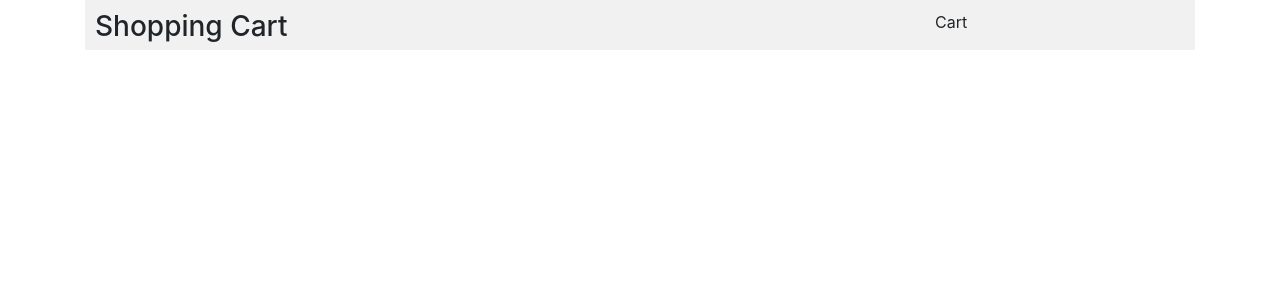
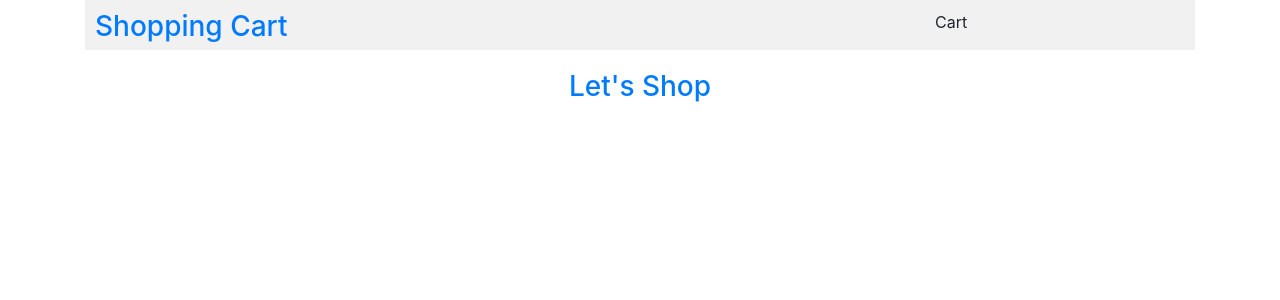
Before and after one commit to mohitzim/assignment, a React (Create React App) app: page / in a window 1280 px wide. Shown: the top 300 px of the page. Built offline with nearby package versions, Linux system fonts and the light colour scheme.

Commit message:
navlink added

```diff
--- a/src/App.js
+++ b/src/App.js
@@ -1,9 +1,10 @@
 import logo from './logo.svg';
 import Header from './Header/Header.component'
+import Banner from './Banner/Banner.component'
 import ProductListing from './ProductListing/ProductListing.component'
 import ProductDetail from './ProductDetail/ProductDetail.component'
 import './App.css';
-import {BrowserRouter as Router, Route} from 'react-router-dom'
+import {BrowserRouter as Router, NavLink, Route} from 'react-router-dom'
 
 function App() {
   return (
@@ -14,6 +15,7 @@ function App() {
           {/* <ProductListing></ProductListing> */}
         </header>
 
+        <Route exact path="/" component={Banner} />
         <Route exact path="/products" component={ProductListing} />
         <Route path="/product/:id" component={ProductDetail} />
       </div>
--- /dev/null
+++ b/src/Banner/Banner.component.js
@@ -0,0 +1,20 @@
+import React, {Component} from 'react';
+import {NavLink} from 'react-router-dom'
+
+class Banner extends Component {
+
+    render() {
+        return(
+            <div>
+              <NavLink to="/products">
+                <div style={{textAlign: 'center', paddingTop:'20px'}}>
+                  <h3>Let's Shop</h3>
+                </div>
+              </NavLink>
+            </div>
+          )
+    }
+
+  }
+
+  export default Banner;
--- a/src/Header/Header.component.js
+++ b/src/Header/Header.component.js
@@ -17,7 +17,9 @@ class Header extends Component {
             <div style={Styles.header}>
               <div class="row">
                 <div class="col-9">
-                  <h3>Shopping Cart</h3>
+                  <h3>
+                    <NavLink to="/">Shopping Cart</NavLink>
+                  </h3>
                 </div>
                 <div class="col-3">
                   Cart
--- a/src/ProductListing/ProductListing.component.js
+++ b/src/ProductListing/ProductListing.component.js
@@ -48,7 +48,7 @@ class ProductListing extends Component {
                   <NavLink to={"/product/"+product.id} activeClassName="activeLink">{product.title}</NavLink>
                 </div>
                 <div class="col-3">
-                  {product.price}
+                  {product.price} USD
                 </div>
                 <div class="col-3">
                   Add
```
